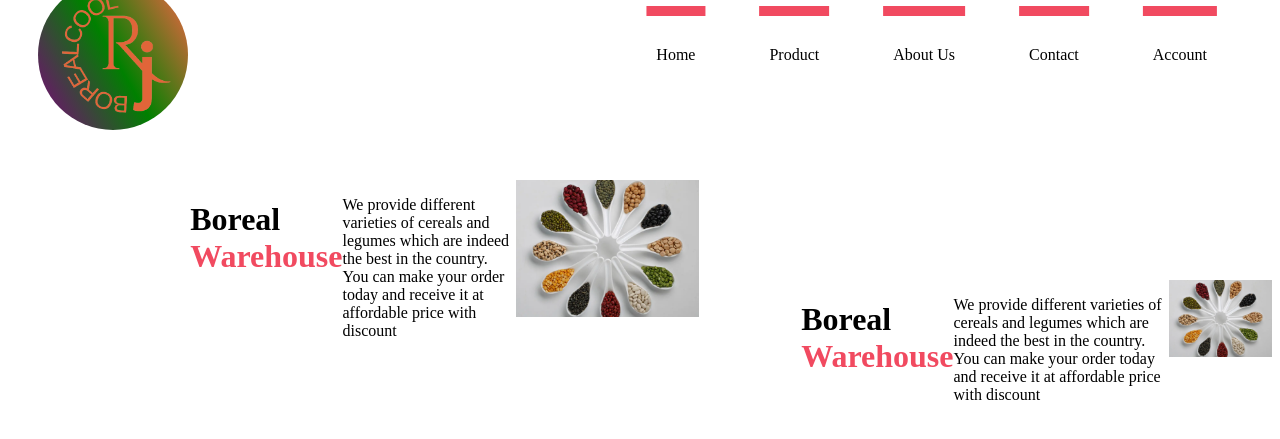
After one commit to shidycool/SOFTWARE_-ASSIN2, a PHP site: page / in a window 1280 px wide. The commit adds this page. Shown: the top 439 px of the page. Run offline with PHP 8.4, Linux system fonts and the light colour scheme.

Commit message:
both BE and FE and One Pager

```diff
--- a/home.php
+++ b/Product.php
@@ -27,7 +27,7 @@
         <p>Welcome to our advanced order processing system specifically designed for the cereal and legumes industry.</p>
         <p> We understand the unique challenges and complexities of managing orders in this sector, and our system is here to simplify and optimize your operations.</p>
         <p>Seamlessly integrated into your business, our user-friendly platform ensures efficient order fulfillment from start to finish.</p>
-        <p>make your order today, at affordable pices.</p>
+        <p>make your order today, at affordable price.</p>
       </div>
 
       <form action ="https://formspree.io/f/xzbqlbzk" method ="POST">
--- a/con2.php
+++ b/con2.php
@@ -26,7 +26,7 @@ $result = mysqli_query($con,$sql);
     $_SESSION['id'] = $id;
     $_SESSION['email'] = $email;
     $_SESSION['phone_number'] = $phone_number;
-    header('location:home.php');
+    header('location:Product.php');
   }
   else{
     header('location:login.php');
--- /dev/null
+++ b/index.css
@@ -0,0 +1,63 @@
+
+.navbar{
+  margin: 30px;
+  display: flex;
+  align-items: center;
+}
+ul{
+  flex: 1;
+  text-align: right;
+}
+ul li{
+  display: inline-block;
+  list-style: none;
+  margin: 0 25px;
+}
+ul li a{
+  text-decoration: none;
+  color: #000;
+  padding: 0 10px;
+  position: relative;
+}
+ul li a::after{
+  content: '';
+  width: 100%;
+  height: 10px;
+  background: #f14a60;
+  position: absolute;
+  left: 50%;
+  transform: translateX(-50%);
+  top: -40px;
+  transition: 0.5s;
+}
+ul li a:hover::after{
+  width: 100%;
+}
+.banner{
+  display: flex;
+  margin-top: 100px;
+
+}
+.left-column,.right-column{
+  flex-basis: 50%;
+}
+.right-column img{
+  width: 100%;
+}
+span{
+  color: #f14a60;
+}
+.banner2{
+  display: flex;
+  margin-top: 100px;
+
+}
+.left-column,.right-column{
+  flex-basis: 50%;
+}
+.right-column img{
+  width: 100%;
+}
+span{
+  color: #f14a60;
+}
--- /dev/null
+++ b/index.php
@@ -0,0 +1,50 @@
+<!DOCTYPE html>
+<html lang="en">
+<head>
+  <meta charset="UTF-8">
+  <meta name="viewport" content="width=device-width, initial-scale=1.0">
+  <title>Cereals and Legumes Order Processing System</title>
+  <link rel="stylesheet" href="index.css">
+
+</head>
+<body>
+    <div class="logo">
+      <div class="navbar">
+      <img style="background: linear-gradient(60deg, purple,green,tomato);border-radius: 75%; width: 150px; height: 150px;position: fixed;" src="Downloads/logo2.png" alt="Logo">
+    <ul>
+          <li><a href="#">Home</a></li>
+          <li><a href="#">Product</a></li>
+          <li><a href="#">About Us</a></li>
+          <li><a href="#">Contact</a></li>
+          <li><a href="#">Account</a></li>
+    </ul>
+  </div>
+</div>
+    <div class="banner">
+      <div class="left-column">
+</div>
+
+<h1>Boreal<span> Warehouse</span></h1>
+<p>We provide different varieties of cereals and legumes which are indeed the best in the country.<br>You can make your order today and receive it at affordable price with discount</p>
+
+
+      <div class="right-column">
+        <img src="636d5332951bdc00182d91bf.webp">
+</div>
+
+<div class="banner2">
+      <div class="left-column">
+</div>
+
+<h1>Boreal<span> Warehouse</span></h1>
+<p>We provide different varieties of cereals and legumes which are indeed the best in the country.<br>You can make your order today and receive it at affordable price with discount</p>
+
+
+      <div class="right-column">
+        <img src="636d5332951bdc00182d91bf.webp">
+</div>
+</div>
+
+
+</body>
+</html>
```
Also changed, not shown: style.css (+12 -3 lines), 636d5332951bdc00182d91bf.webp (added), signup.css (line endings or trailing spaces), types-of-legumes-11.jpg (added), various-types-legumes-top-view-footage-108886743_prevstill.webp (added), 2 other files.
